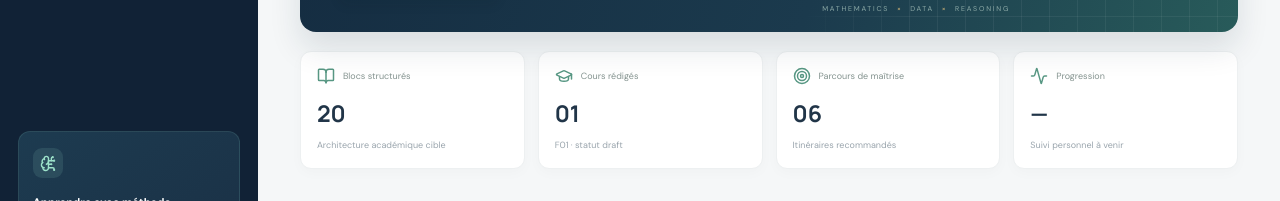
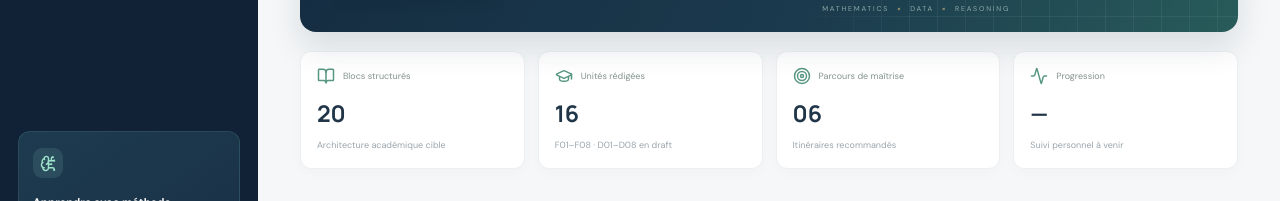
Before and after one commit to JohnGAB7/Actu-Basics-Programme-B, a React (Vite) app: page / in a window 1280 px wide. Shown: the part 460-661 px from the top of the page. Built offline with nearby package versions, Linux system fonts and the light colour scheme.

Commit message:
Reflect B01 and B02 drafted unit count

```diff
--- a/src/App.tsx
+++ b/src/App.tsx
@@ -160,7 +160,7 @@ function Overview({onNavigate, onStart, savedAttempt, onResume}: {onNavigate:(v:
   return <div className="content-wrap">
     <div className="welcome-line"><div><div className="eyebrow">SAMEDI 21 NOVEMBRE 2026 · VOTRE ESPACE</div><h1>Le savoir se construit <em>avec méthode.</em></h1><p>Un environnement exigeant pour progresser dans les sciences quantitatives.</p></div><div className="welcome-orb"><div className="orb-ring ring-one"/><div className="orb-ring ring-two"/><div className="orb-core"><Sparkles size={25}/></div></div></div>
     <div className="hero-panel"><div className="hero-copy"><div className="hero-kicker"><span className="kicker-line"/> LEARNING IS A JOURNEY</div><h2>De la compréhension<br/>à la <span>maîtrise.</span></h2><p>Des fondations mathématiques aux modèles avancés, construisez une compréhension solide, durable et applicable.</p><div className="hero-actions"><button className="primary-button" onClick={() => onNavigate('paths')}>Explorer les parcours <ArrowRight size={16}/></button><button className="text-button light" onClick={() => onNavigate('library')}>Voir la bibliothèque</button></div></div><div className="hero-visual"><div className="visual-grid"/><div className="visual-orbit orbit-a"/><div className="visual-orbit orbit-b"/><div className="visual-equation eq-a">∑ xᵢ · p(xᵢ)</div><div className="visual-equation eq-b">A · x = b</div><div className="visual-equation eq-c">∫ f(x) dx</div><div className="visual-node node-a"/><div className="visual-node node-b"/><div className="visual-node node-c"/><div className="visual-caption">MATHEMATICS <span>×</span> DATA <span>×</span> REASONING</div></div></div>
-    <div className="stats-grid"><Stat icon={<BookOpen size={18}/>} label="Blocs structurés" value="20" note="Architecture académique cible"/><Stat icon={<GraduationCap size={18}/>} label="Cours rédigés" value="01" note="F01 · statut draft"/><Stat icon={<Target size={18}/>} label="Parcours de maîtrise" value="06" note="Itinéraires recommandés"/><Stat icon={<Activity size={18}/>} label="Progression" value="—" note="Suivi personnel à venir"/></div>
+    <div className="stats-grid"><Stat icon={<BookOpen size={18}/>} label="Blocs structurés" value="20" note="Architecture académique cible"/><Stat icon={<GraduationCap size={18}/>} label="Unités rédigées" value="16" note="F01–F08 · D01–D08 en draft"/><Stat icon={<Target size={18}/>} label="Parcours de maîtrise" value="06" note="Itinéraires recommandés"/><Stat icon={<Activity size={18}/>} label="Progression" value="—" note="Suivi personnel à venir"/></div>
     <div className="section-head"><div><div className="eyebrow">VOTRE PROGRESSION</div><h2>Les parcours du programme</h2><p>Une progression structurée, du socle aux compétences avancées.</p></div><button className="text-button" onClick={() => onNavigate('paths')}>Tout voir <ArrowRight size={15}/></button></div>
     <div className="block-grid">{blocks.slice(0,3).map(b=><BlockCard key={b.code} block={b} onClick={() => onNavigate('paths')}/>)}</div>
     <div className="section-head exam-section-head"><div><div className="eyebrow">MES ÉVALUATIONS</div><h2>Vérifier ses acquis</h2><p>Les évaluations permettent d’identifier les acquis et les points à renforcer.</p></div></div>
```
